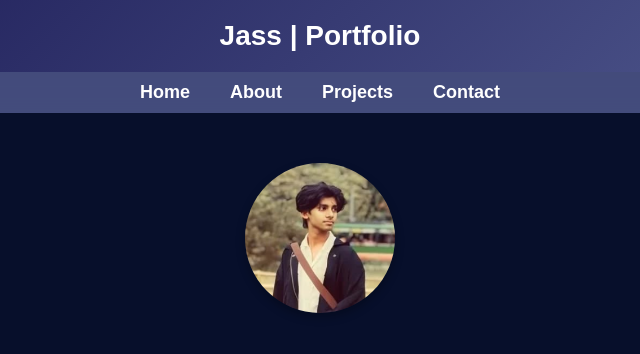
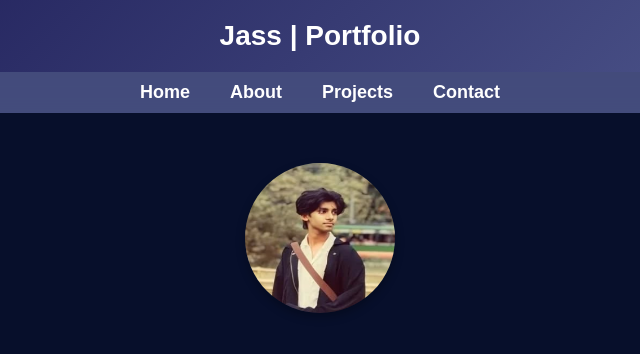
Before and after one commit to imceobitxh/Jass-Portfolio, a plain HTML site: page index.html in a window 1280 px wide. Shown: the top 354 px of the page, 320-960 px from the left. Drawn offline with Linux system fonts and the light colour scheme.

Commit message:
Update index.html

```diff
--- a/index.html
+++ b/index.html
@@ -65,7 +65,7 @@
             width: 150px;
             height: 150px;
             border-radius: 50%;
-            object-fit: cover;
+            object-fit: fit;
             box-shadow: 0 4px 10px rgba(0, 0, 0, 0.3);
             margin-bottom: 20px;
             transition: transform 0.3s ease-in-out;
```
